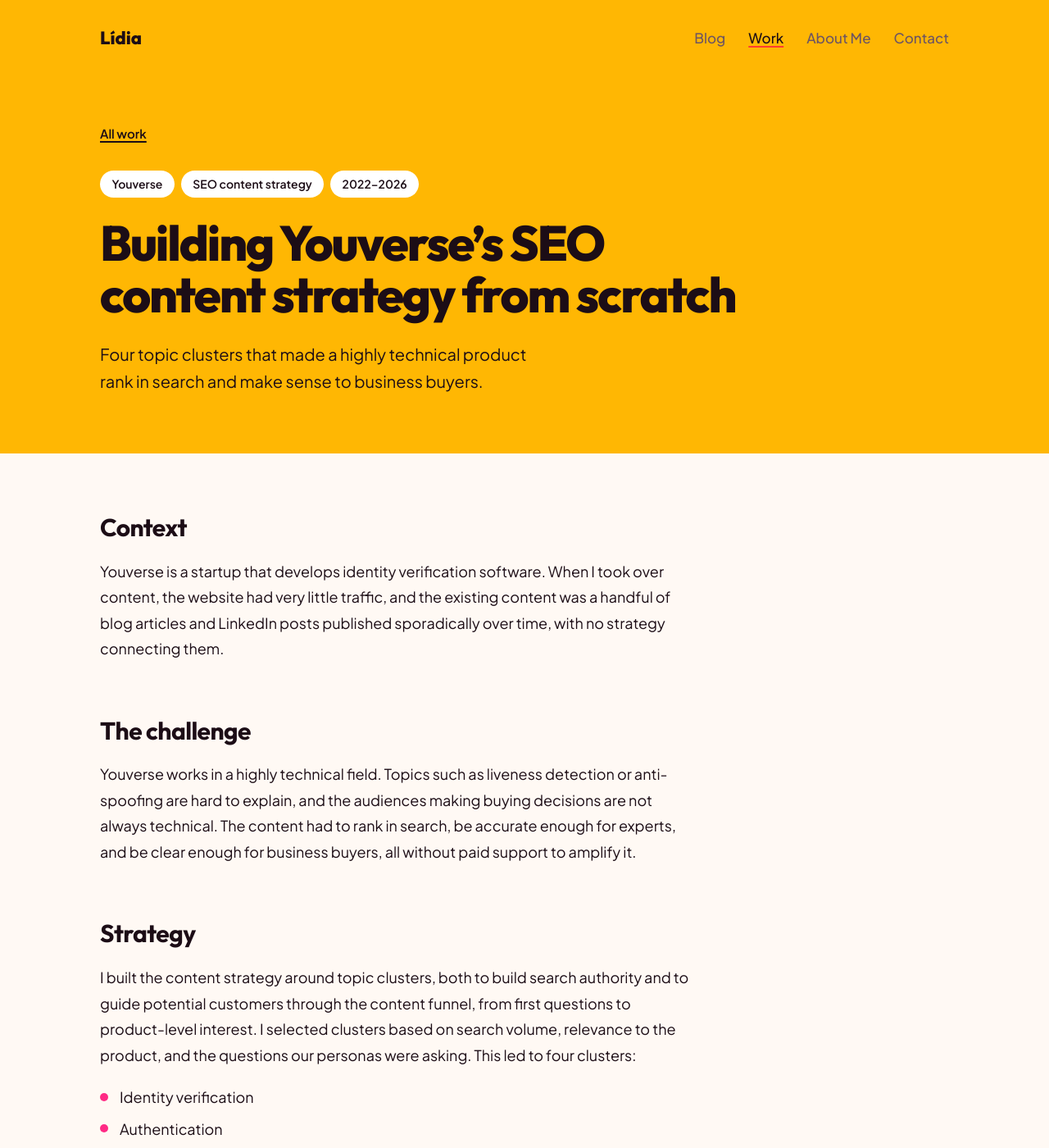
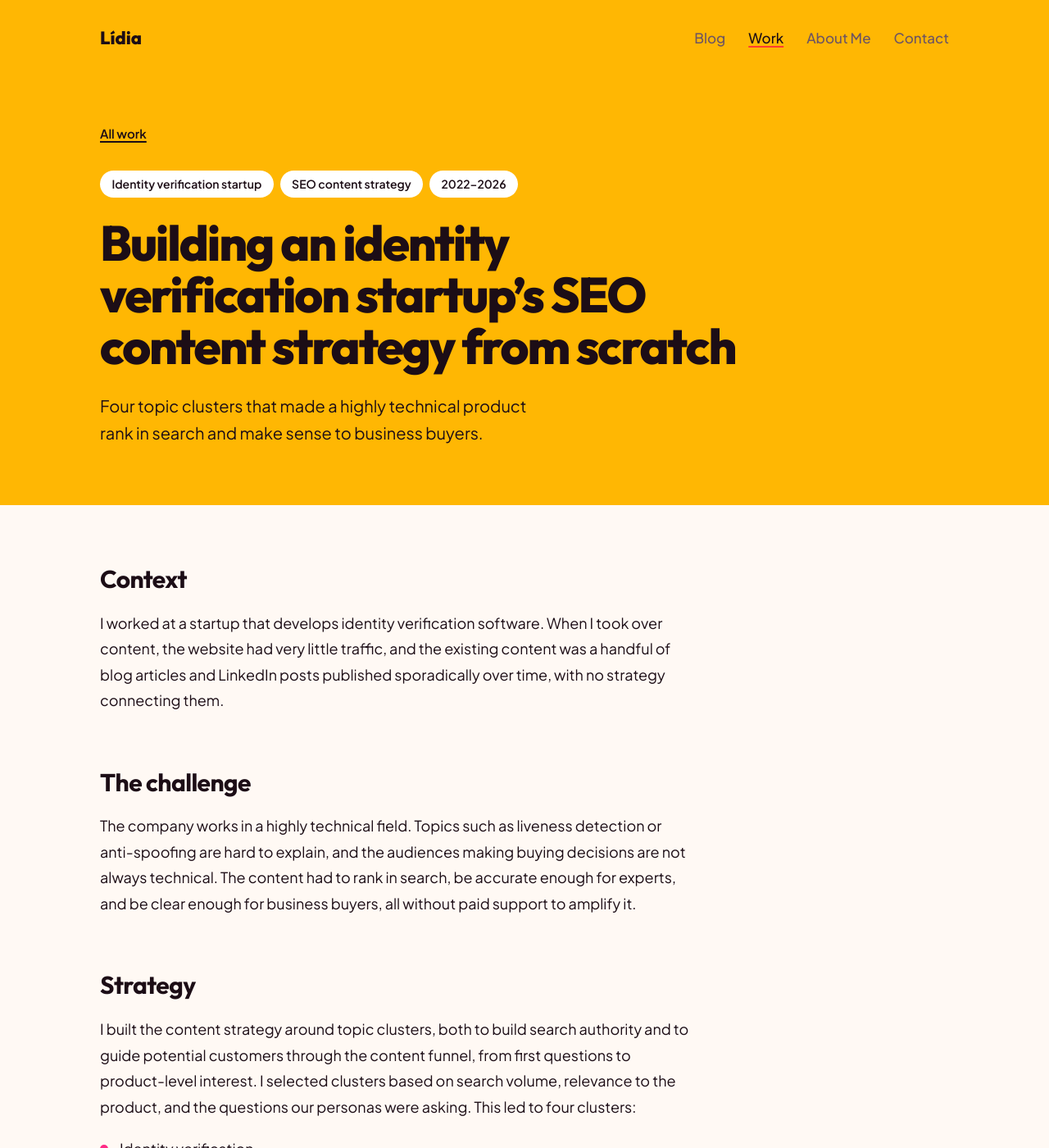
Before and after one commit to LidiaM211/lidiadias, a Jekyll site: the page built from _projects/seo-content-strategy.md, in a window 1280 px wide and 1400 px high. Shown: the whole window at 82% size. Built offline with Jekyll 4.4.1, drawn with Linux system fonts in a browser that asks for light colours.

Commit message:
Anonymize Youverse: use 'identity verification startup'
Replace the company name in both case studies, the CV timeline and a
recommendation, and rename the case study files so the URLs no longer
include it.

Co-Authored-By: Claude Opus 5.5 <noreply@anthropic.com>
Claude-Session: https://claude.ai/code/session_01MfWNjvSsQBHHVmfNVahrbf

```diff
--- a/_data/cv.yml
+++ b/_data/cv.yml
@@ -14,7 +14,7 @@ percurso:
     cargo: "Marketing Manager for tech and AI offers"
 
   - datas: "2022 – 2026"
-    empresa: "Youverse"
+    empresa: "Identity verification startup"
     cargo: "Marketing & Communications Manager"
 
   - datas: "2022 – present"
@@ -60,7 +60,7 @@ competencias:
 recomendacoes:
   - texto: "She was able to turn complex challenges into clear priorities and keep the team focused and motivated to deliver practical results. I’d recommend her without hesitation."
     nome: "Francisca Miranda"
-    cargo: "Growth Marketing Specialist, Youverse"
+    cargo: "Growth Marketing Specialist, identity verification startup"
   - texto: "She makes sure work is well organised, responsibilities are fairly distributed, and everyone has the support they need to move forward. A true five-star colleague."
     nome: "Sara Mota"
     cargo: "UX/UI and Communication Designer"
--- a/_projects/youverse-seo.md
+++ b/_projects/seo-content-strategy.md
@@ -1,7 +1,7 @@
 ---
-title: "Building Youverse’s SEO content strategy from scratch"
+title: "Building an identity verification startup’s SEO content strategy from scratch"
 resumo: "Four topic clusters that made a highly technical product rank in search and make sense to business buyers."
-cliente: "Youverse"
+cliente: "Identity verification startup"
 tipo: "SEO content strategy"
 year: "2022–2026"
 ordem: 5
@@ -19,11 +19,11 @@ link: ""
 
 ## Context
 
-Youverse is a startup that develops identity verification software. When I took over content, the website had very little traffic, and the existing content was a handful of blog articles and LinkedIn posts published sporadically over time, with no strategy connecting them.
+I worked at a startup that develops identity verification software. When I took over content, the website had very little traffic, and the existing content was a handful of blog articles and LinkedIn posts published sporadically over time, with no strategy connecting them.
 
 ## The challenge
 
-Youverse works in a highly technical field. Topics such as liveness detection or anti-spoofing are hard to explain, and the audiences making buying decisions are not always technical. The content had to rank in search, be accurate enough for experts, and be clear enough for business buyers, all without paid support to amplify it.
+The company works in a highly technical field. Topics such as liveness detection or anti-spoofing are hard to explain, and the audiences making buying decisions are not always technical. The content had to rank in search, be accurate enough for experts, and be clear enough for business buyers, all without paid support to amplify it.
 
 ## Strategy
 
--- a/cv.yml
+++ b/cv.yml
@@ -15,7 +15,7 @@ percurso:
     cargo: "Marketing Manager, AI"
     historia: "I built the positioning, personas and distribution for the AI offering, then a content system that takes pieces from draft to approval in days."
   - datas: "2022 – 2026"
-    empresa: "Youverse"
+    empresa: "Identity verification startup"
     cargo: "Marketing & Communications Manager"
     historia: "I built the content strategy from zero: four SEO topic clusters, a new brand voice and twice the traffic, with no paid support."
   - datas: "2022 – present"
@@ -61,7 +61,7 @@ competencias:
 recomendacoes:
   - texto: "She was able to turn complex challenges into clear priorities and keep the team focused and motivated to deliver practical results. I’d recommend her without hesitation."
     nome: "Francisca Miranda"
-    cargo: "Growth Marketing Specialist, Youverse"
+    cargo: "Growth Marketing Specialist, identity verification startup"
   - texto: "She makes sure work is well organised, responsibilities are fairly distributed, and everyone has the support they need to move forward. A true five-star colleague."
     nome: "Sara Mota"
     cargo: "UX/UI and Communication Designer"
```
Also changed, not shown: _projects/rebrand-verbal-identity.md (renamed from _projects/youverse-rebrand.md, +6 -6 lines), rebrand-verbal-identity.md (renamed from youverse-rebrand.md, +6 -6 lines), seo-content-strategy.md (renamed from youverse-seo.md, +4 -4 lines).
